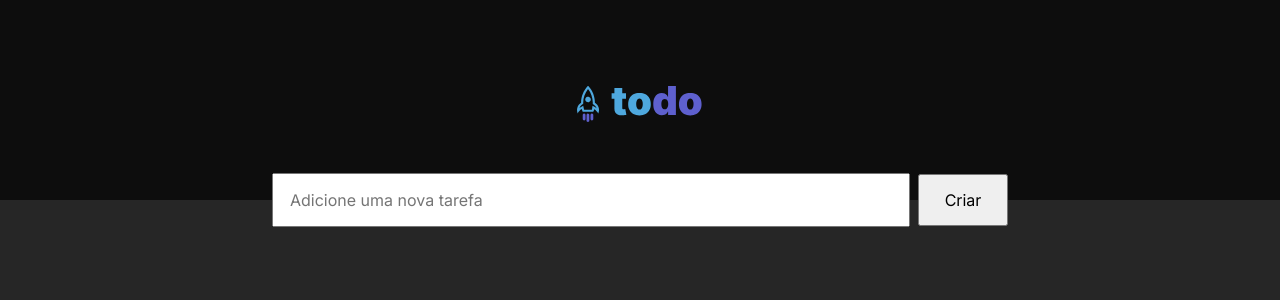
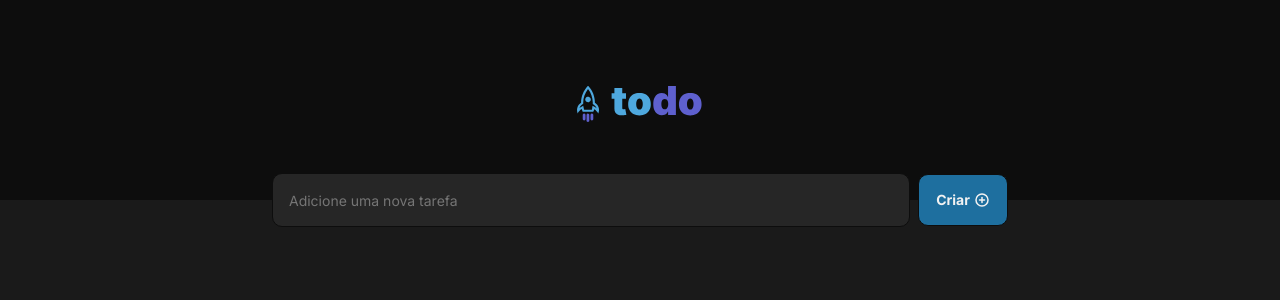
Before and after one commit to guigx7/01-ToDoList, a React (Vite) app: page / in a window 1280 px wide. Shown: the top 300 px of the page. Built offline with nearby package versions, Linux system fonts and the light colour scheme.

Commit message:
Feito o componente AddNewTask

```diff
--- a/package.json
+++ b/package.json
@@ -9,6 +9,7 @@
     "preview": "vite preview"
   },
   "dependencies": {
+    "phosphor-react": "^1.4.1",
     "react": "^18.2.0",
     "react-dom": "^18.2.0"
   },
--- a/src/components/AddNewTask.jsx
+++ b/src/components/AddNewTask.jsx
@@ -1,10 +1,13 @@
+import { PlusCircle } from 'phosphor-react'
 import styles from './AddNewTask.module.css'
 
 export function AddNewTask() {
     return(
         <section>
             <input type='text' placeholder='Adicione uma nova tarefa'/>
-            <button>Criar</button>
+            <button>
+              <span>Criar</span> <PlusCircle size={16} weight="bold" />
+            </button>
         </section>
     )
 }
--- a/src/components/AddNewTask.module.css
+++ b/src/components/AddNewTask.module.css
@@ -9,10 +9,35 @@ section {
 section input {
   width: 638px;
   height: 54px;
-  padding-left: 16px;
+  border-radius: 10px;
+  padding: 16px;
+  background: var(--gray-500);
+  border: 1px solid var(--gray-700);
+  color: var(--gray-100);
+  font-size: 0.875rem;
 }
 
 section button {
   width: 90px;
   height: 52px;
+  background: var(--blue-dark);
+  color: var(--gray-100);
+  display: flex;
+  align-items: center;
+  justify-content: center;
+  gap: 4px;
+  border-radius: 10px;
+  cursor: pointer;
+  transition: .2s;
+  border: 1px solid var(--gray-700);
 }
+
+section button:hover {
+  filter: brightness(120%);
+}
+
+
+section button span {
+  font-size: 0.875rem;
+  font-weight: 700;
+}
--- a/src/global.css
+++ b/src/global.css
@@ -22,7 +22,7 @@
 }
 
 body{
-  background: var(--gray-500);
+  background: var(--gray-600);
   color: var(--gray-100);
   -webkit-font-smoothing: antialiased;
 
@@ -31,5 +31,11 @@ body{
 body, input, textarea, button {
   font-family: 'Inter', sans-serif;
   font-weight: 400;
+  line-height: 140%;
   font-size: 1rem;
 }
+
+:focus {
+  outline: transparent;
+  box-shadow: 0 0 0 1px var(--purple);
+}
--- a/src/main.jsx
+++ b/src/main.jsx
@@ -4,8 +4,6 @@ import { App } from './App'
 
 ReactDOM.createRoot(document.getElementById('root')).render(
   <React.StrictMode>
-    <>
       <App />
-    </>
   </React.StrictMode>,
 )
```
Also changed, not shown: 1 other file (tests, documents, lock files or other folders).
